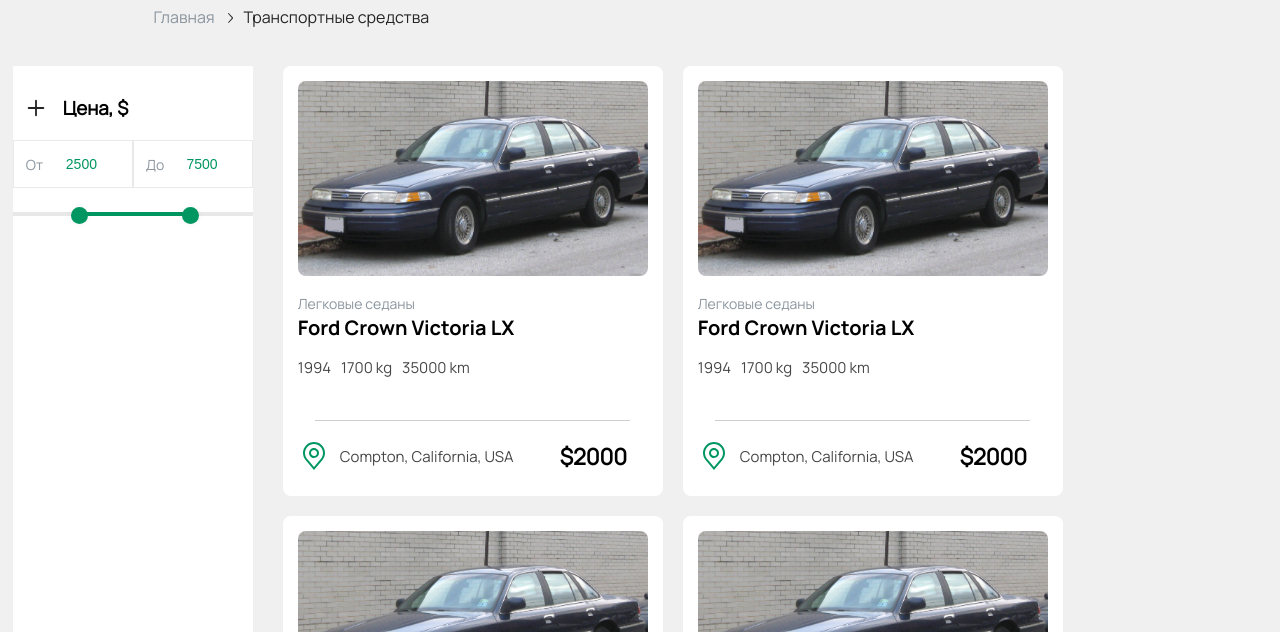
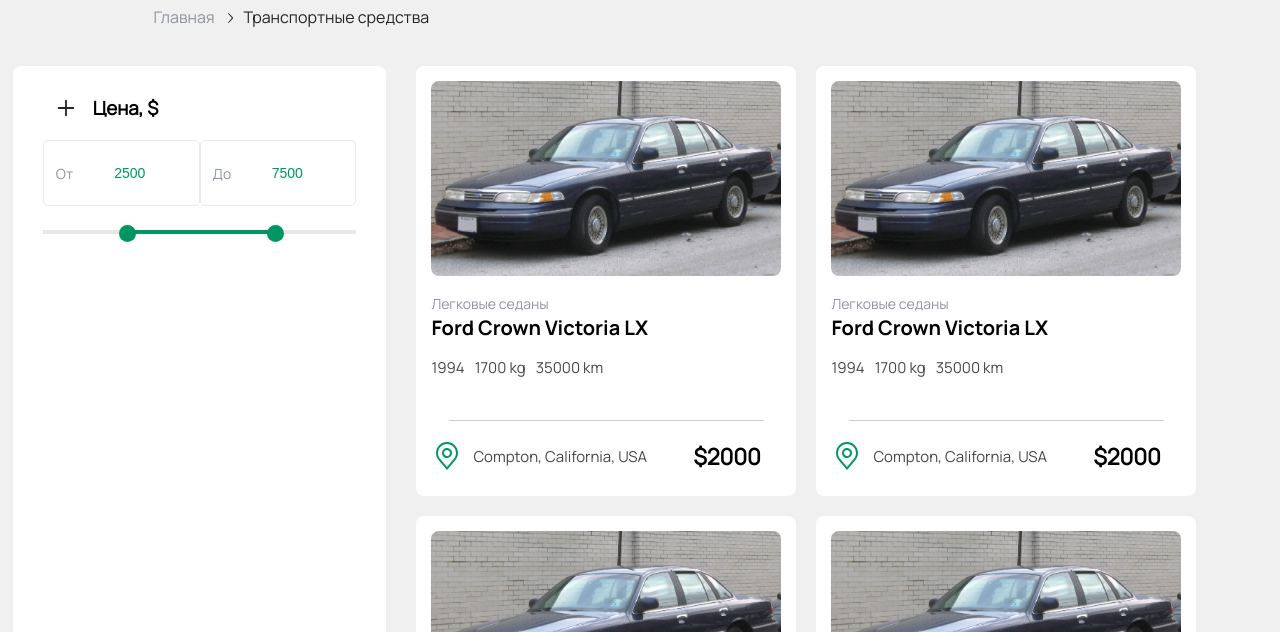
Before and after one commit to KrutelykyTeam/Novo, a plain HTML site: page index.html in a window 1280 px wide. Shown: the part 96-728 px from the top of the page. Drawn offline with Linux system fonts and the light colour scheme.

Commit message:
nah_i_don`t_want_do it_fck_u

```diff
--- a/index.html
+++ b/index.html
@@ -41,6 +41,7 @@
                 <img src="./img/plus.svg" alt="">
                 <h3>Цена, $</h3>
             </div>
+            <div>
             <div class="price-input">
               <div class="field">
                 <span class="range_label">От</span>
@@ -60,8 +61,24 @@
               <input type="range" class="range-max input_range" min="0" max="10000" value="7500" step="100">
             </div>
           </div>
+        </div>
+          <!-- <div class="main-left">
+            <div class="filters">
+                <div class="price">
+                    <div class="filters_preview">
+                        <img src="./img/plus.svg" alt="">
+                        <h3>Цена, $</h3>
+                    </div>
+                    <div class="filters_option">
+                        <div class="flexbox space-between">
+                            <input type="number" name="" id="" placeholder="От">
+                            <input type="number" name="" id="" placeholder="До">
 
-
+                        </div>
+                    </div>
+                </div>
+            </div>
+        </div> -->
         <div class="main-right">
             <div class="offer">
                 <div class="seemore">
--- a/style.css
+++ b/style.css
@@ -161,10 +161,11 @@
     margin: 0;
 }
 .wrapper{
-    width: 240px;
-    background: #ffffff;
-    padding: 10px 0;
-  }
+    width: 25%;
+    background-color: #fff;
+    border-radius: .5em;
+    padding: 10px 30px;
+}
 
 
   .price-input{
@@ -175,15 +176,18 @@
     font-size: 14px;
     color:  #8B959E;
   }
-    .field{
+.field{
     display: flex;
     width: 100%;
-    height: 22px;
     align-items: center;
     border: #e9e9e9 1px solid;
-    padding: 12px;
+    border-radius: 5px;
     margin-bottom: 24px;
-  }
+    height: 7vh;
+    padding: 1.5vh;
+    padding-top: .5vh;
+    padding-bottom: .5vh;
+}
   .input_number{
     width: 100%;
     height: 100%;
@@ -212,6 +216,7 @@
   }
   .range-input{
     position: relative;
+    margin: auto;
   }
   .input_range{
     position: absolute;
```
